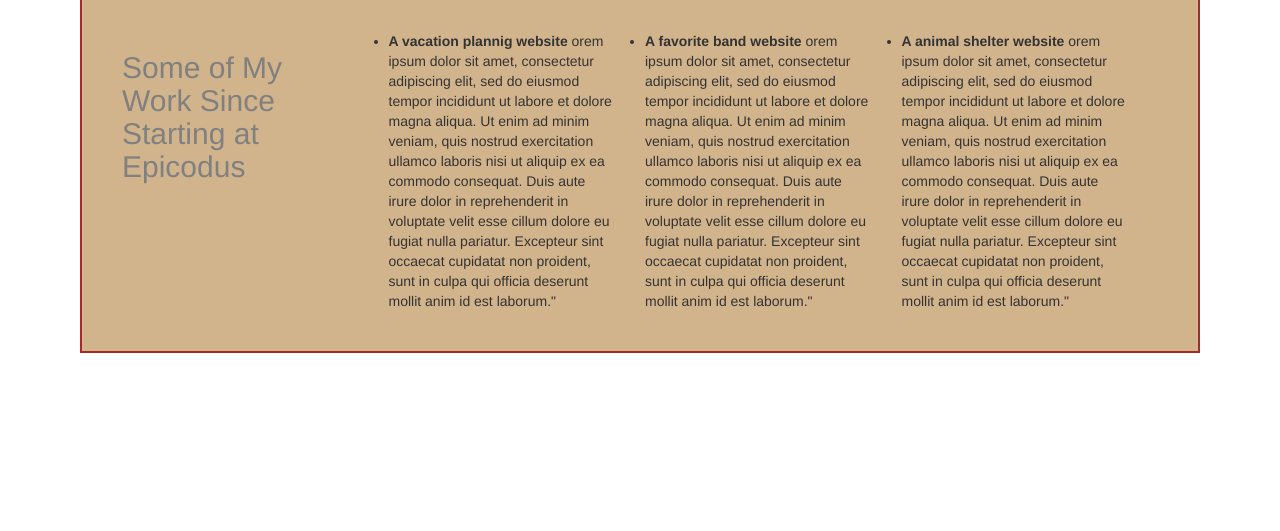
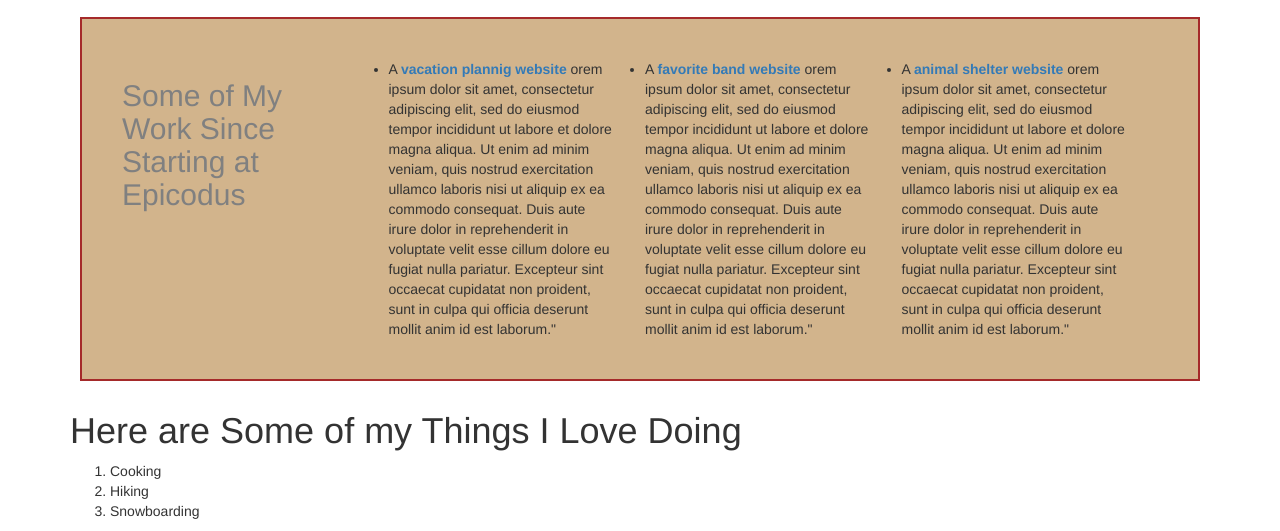
Before and after one commit to ShaneTron/portfolio, a plain HTML site: page index.html in a window 1280 px wide. Shown: the part 1200-1731 px from the top of the page. Before the commit the page ends 1563 px from the top, so only its background shows below. Drawn offline with nearby package versions, Linux system fonts and the light colour scheme.

Commit message:
add README.md

```diff
--- a/css/styles.css
+++ b/css/styles.css
@@ -1,5 +1,6 @@
 img.kraken-logo {
   float: right;
+  margin: 20px;
 }
 h2 {
   color: grey;
--- a/index.html
+++ b/index.html
@@ -11,7 +11,7 @@
         <h1>Shane Robinson</h1>
         <img src="img/shane-bar.jpg" alt="Picture of Shane working behind the bar">
       </div>
-    <h2>About Me</h2>
+      <h2>About Me</h2>
       <h3> I grew us in an Airforce family so we traveled a lot throughout my younger years. <span class="stronger">I feel this made my a stronger person</span> since I was always having to adjust to new environments every two or three years. Although I was not born or spend much of my youth in Washigton. I do consider myself from the area. Both my mother and father were born in the PNW and most of my extended family lives in the area. I have lived in the city of Seattle for over ten year. Previous to living in the City, I lived 45 minutes south in the city of Lakewood. I spent much of my younger years there.
        I first moved to Seattle to attend culinary school.</h3>
     </div>
@@ -30,17 +30,25 @@
           </div>
             <ul>
               <div class="col-md-3">
-                <li><strong>A vacation plannig website</strong> orem ipsum dolor sit amet, consectetur adipiscing elit, sed do eiusmod tempor incididunt ut labore et dolore magna aliqua. Ut enim ad minim veniam, quis nostrud exercitation ullamco laboris nisi ut aliquip ex ea commodo consequat. Duis aute irure dolor in reprehenderit in voluptate velit esse cillum dolore eu fugiat nulla pariatur. Excepteur sint occaecat cupidatat non proident, sunt in culpa qui officia deserunt mollit anim id est laborum."</li>
+                <li>A <strong><a href="http://www.epicodus.com/">vacation plannig website</a></strong> orem ipsum dolor sit amet, consectetur adipiscing elit, sed do eiusmod tempor incididunt ut labore et dolore magna aliqua. Ut enim ad minim veniam, quis nostrud exercitation ullamco laboris nisi ut aliquip ex ea commodo consequat. Duis aute irure dolor in reprehenderit in voluptate velit esse cillum dolore eu fugiat nulla pariatur. Excepteur sint occaecat cupidatat non proident, sunt in culpa qui officia deserunt mollit anim id est laborum."</li>
               </div>
               <div class="col-md-3">
-                <li><strong>A favorite band website</strong> orem ipsum dolor sit amet, consectetur adipiscing elit, sed do eiusmod tempor incididunt ut labore et dolore magna aliqua. Ut enim ad minim veniam, quis nostrud exercitation ullamco laboris nisi ut aliquip ex ea commodo consequat. Duis aute irure dolor in reprehenderit in voluptate velit esse cillum dolore eu fugiat nulla pariatur. Excepteur sint occaecat cupidatat non proident, sunt in culpa qui officia deserunt mollit anim id est laborum."</li>
+                <li>A <strong><a href="http://www.epicodus.com/">favorite band website</a></strong> orem ipsum dolor sit amet, consectetur adipiscing elit, sed do eiusmod tempor incididunt ut labore et dolore magna aliqua. Ut enim ad minim veniam, quis nostrud exercitation ullamco laboris nisi ut aliquip ex ea commodo consequat. Duis aute irure dolor in reprehenderit in voluptate velit esse cillum dolore eu fugiat nulla pariatur. Excepteur sint occaecat cupidatat non proident, sunt in culpa qui officia deserunt mollit anim id est laborum."</li>
               </div>
               <div class="col-md-3">
-                <li><strong>A animal shelter website</strong> orem ipsum dolor sit amet, consectetur adipiscing elit, sed do eiusmod tempor incididunt ut labore et dolore magna aliqua. Ut enim ad minim veniam, quis nostrud exercitation ullamco laboris nisi ut aliquip ex ea commodo consequat. Duis aute irure dolor in reprehenderit in voluptate velit esse cillum dolore eu fugiat nulla pariatur. Excepteur sint occaecat cupidatat non proident, sunt in culpa qui officia deserunt mollit anim id est laborum."</li>
+                <li>A <strong><a href="http://www.epicodus.com/">animal shelter website</a></strong> orem ipsum dolor sit amet, consectetur adipiscing elit, sed do eiusmod tempor incididunt ut labore et dolore magna aliqua. Ut enim ad minim veniam, quis nostrud exercitation ullamco laboris nisi ut aliquip ex ea commodo consequat. Duis aute irure dolor in reprehenderit in voluptate velit esse cillum dolore eu fugiat nulla pariatur. Excepteur sint occaecat cupidatat non proident, sunt in culpa qui officia deserunt mollit anim id est laborum."</li>
               </div>
             </div>
           </ul>
         </div>
       </div>
+      <div class="container">
+        <h1>Here are Some of my Things I Love Doing</h1>
+        <ol>
+          <li>Cooking</li>
+          <li>Hiking</li>
+          <li>Snowboarding</li>
+        </ol>
+      </div>
   </body>
 </html>
```
Also changed, not shown: 1 other file.
